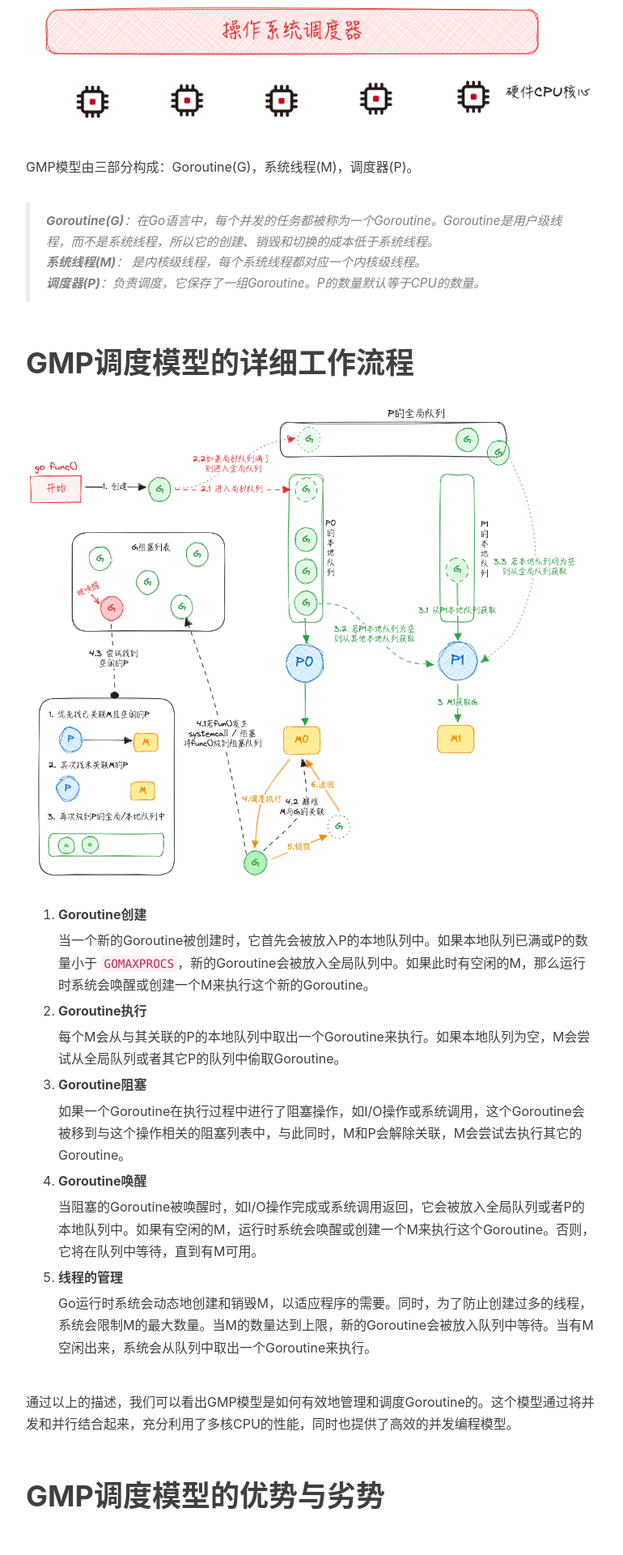
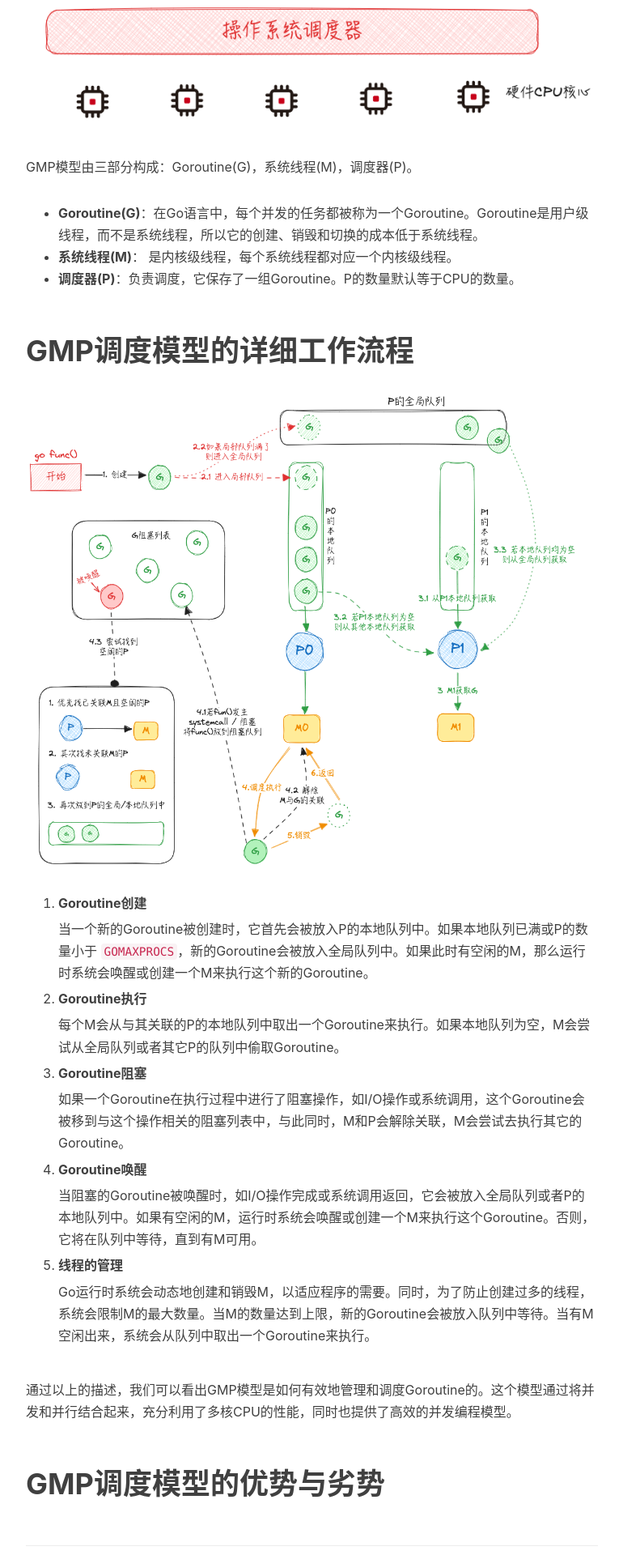
Before and after one commit to ProgrammerPlus1998/ProgrammerPlus1998.github.io, a Jekyll site: the page built from _posts/golang/2023-08-01-golang-gmp-scheduling-model.md, in a window 1280 px wide. Shown: the part 3448-5368 px from the top of the page at 81% size, without its empty margins (233-1003 px from the left). Built offline with Jekyll 4.4.1, drawn with Linux system fonts in a browser that asks for light colours; nearby versions of some CDN libraries; comment, search, counter and statistics services are not loaded.

```diff
--- a/_posts/golang/2023-08-01-golang-gmp-scheduling-model.md
+++ b/_posts/golang/2023-08-01-golang-gmp-scheduling-model.md
@@ -72,9 +72,9 @@ func main() {
 
 GMP模型由三部分构成：Goroutine(G)，系统线程(M)，调度器(P)。
 
-> **Goroutine(G)**：在Go语言中，每个并发的任务都被称为一个Goroutine。Goroutine是用户级线程，而不是系统线程，所以它的创建、销毁和切换的成本低于系统线程。
-> **系统线程(M)**： 是内核级线程，每个系统线程都对应一个内核级线程。
-> **调度器(P)**：负责调度，它保存了一组Goroutine。P的数量默认等于CPU的数量。
+- **Goroutine(G)**：在Go语言中，每个并发的任务都被称为一个Goroutine。Goroutine是用户级线程，而不是系统线程，所以它的创建、销毁和切换的成本低于系统线程。
+- **系统线程(M)**： 是内核级线程，每个系统线程都对应一个内核级线程。
+- **调度器(P)**：负责调度，它保存了一组Goroutine。P的数量默认等于CPU的数量。
 
 # GMP调度模型的详细工作流程
 
```
